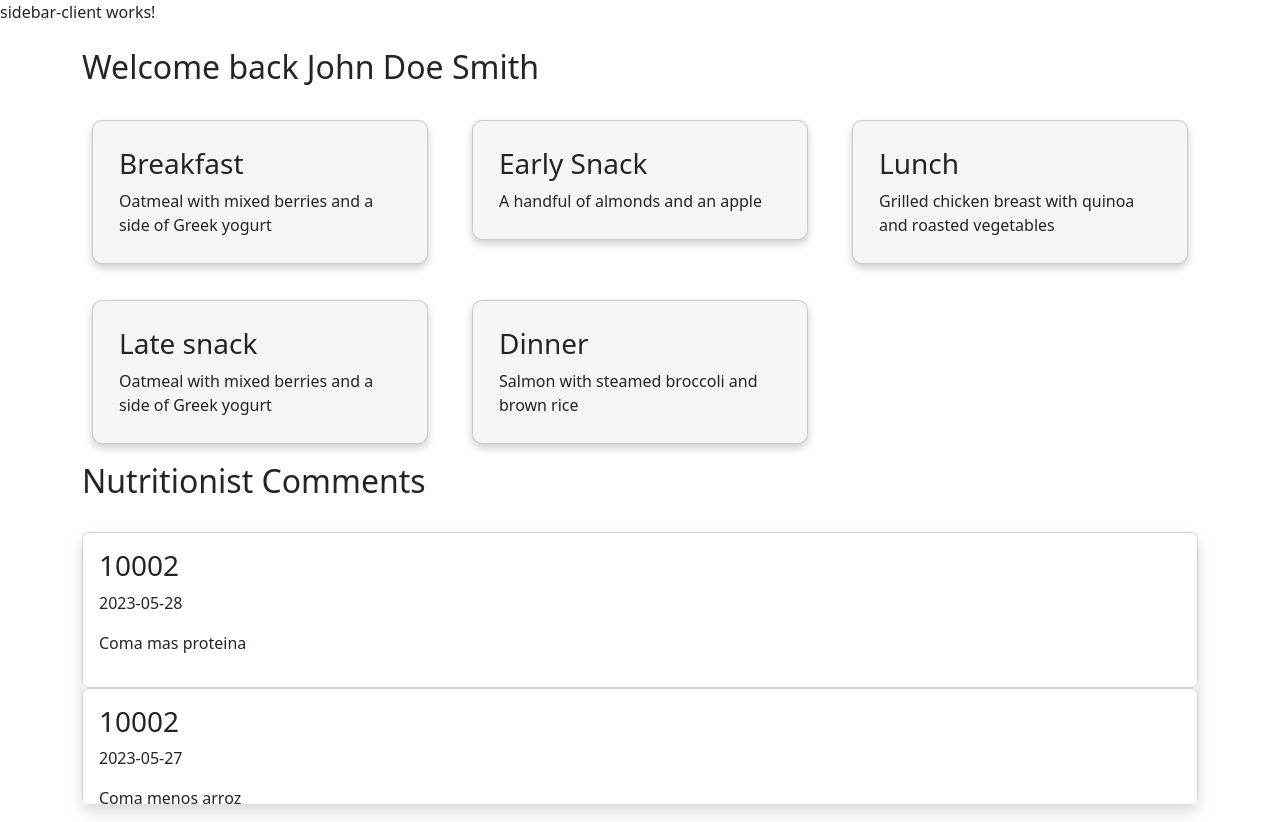
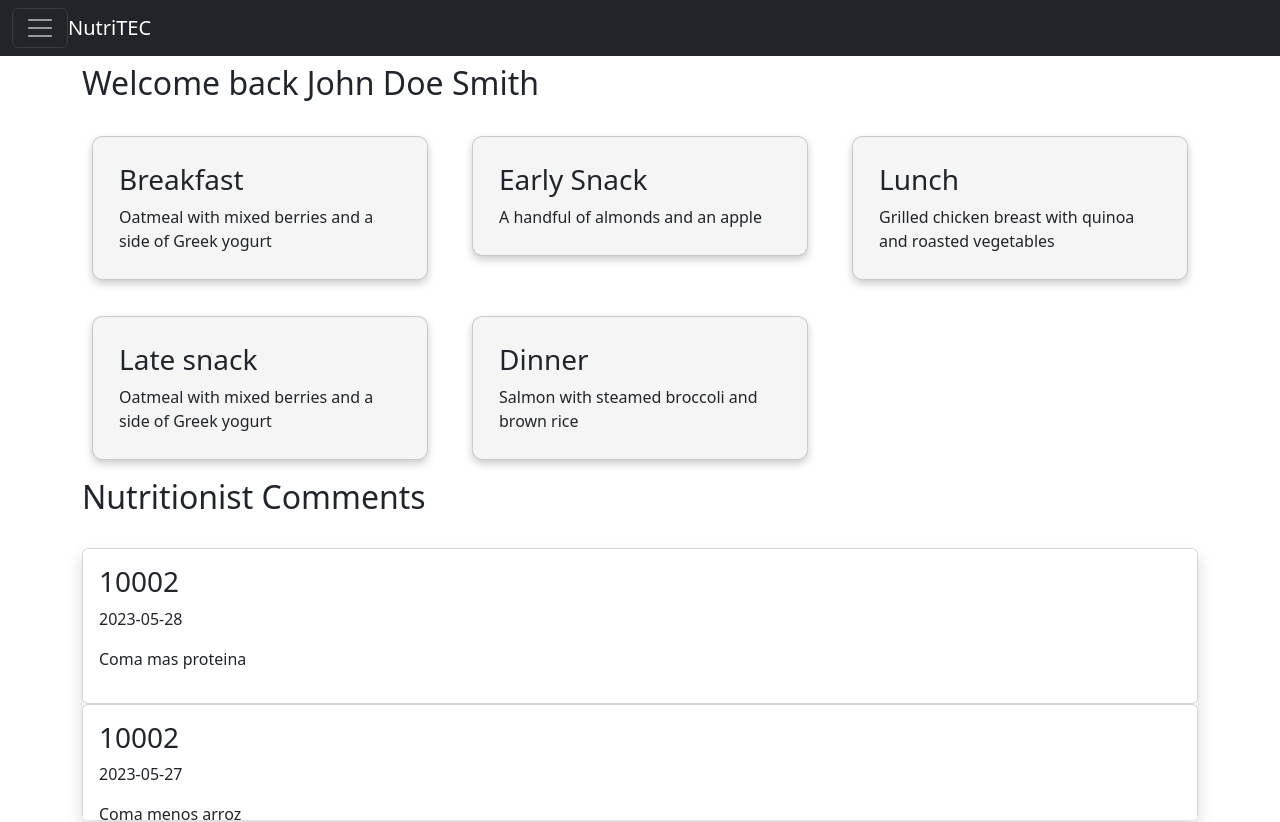
Before and after one commit to Isaacoun100/NutriTEC-WebApp, an Angular app: page /client-hub in a window 1280 px wide. Shown: the top 822 px of the page. Built offline with nearby package versions, Linux system fonts and the light colour scheme.

Commit message:
Sidebar client view added

```diff
--- a/src/app/view/sidebar-client/sidebar-client.component.html
+++ b/src/app/view/sidebar-client/sidebar-client.component.html
@@ -1 +1,33 @@
-<p>sidebar-client works!</p>
+<body>
+
+    <div class="collapse" id="navbarToggleExternalContent">
+        <div class="bg-dark p-4">
+          <ul class="navbar-nav text-light">
+
+            <li><a class="nav-link" href="/add-measurement"><div class="py-1">Body Measurement</div></a></li>
+            <li><a class="nav-link" href="/daily-intake"><div class="py-1">Daily Intake</div></a></li>
+            <li><a class="nav-link" href="/add-product"><div class="py-1">Add New Product</div></a></li>
+            <li><a class="nav-link" href="/manage-dish"><div class="py-1">Manage Recipes</div></a></li>
+            <li><a class="nav-link" href="/progress-report"><div class="py-1">Progress Report</div></a></li>
+
+          </ul>
+        </div>
+      </div>
+
+      <nav class="navbar navbar-dark bg-dark">
+        <div class="container-fluid">
+
+          <button class="navbar-toggler" type="button" data-bs-toggle="collapse" data-bs-target="#navbarToggleExternalContent" aria-controls="navbarToggleExternalContent" aria-expanded="false" aria-label="Toggle navigation">
+            <span class="navbar-toggler-icon"></span>
+
+          </button>
+
+          <div class="col">
+            <a class="navbar-brand text-white" href="#">NutriTEC</a>
+          </div>
+
+
+        </div>
+
+      </nav>
+</body>
```
